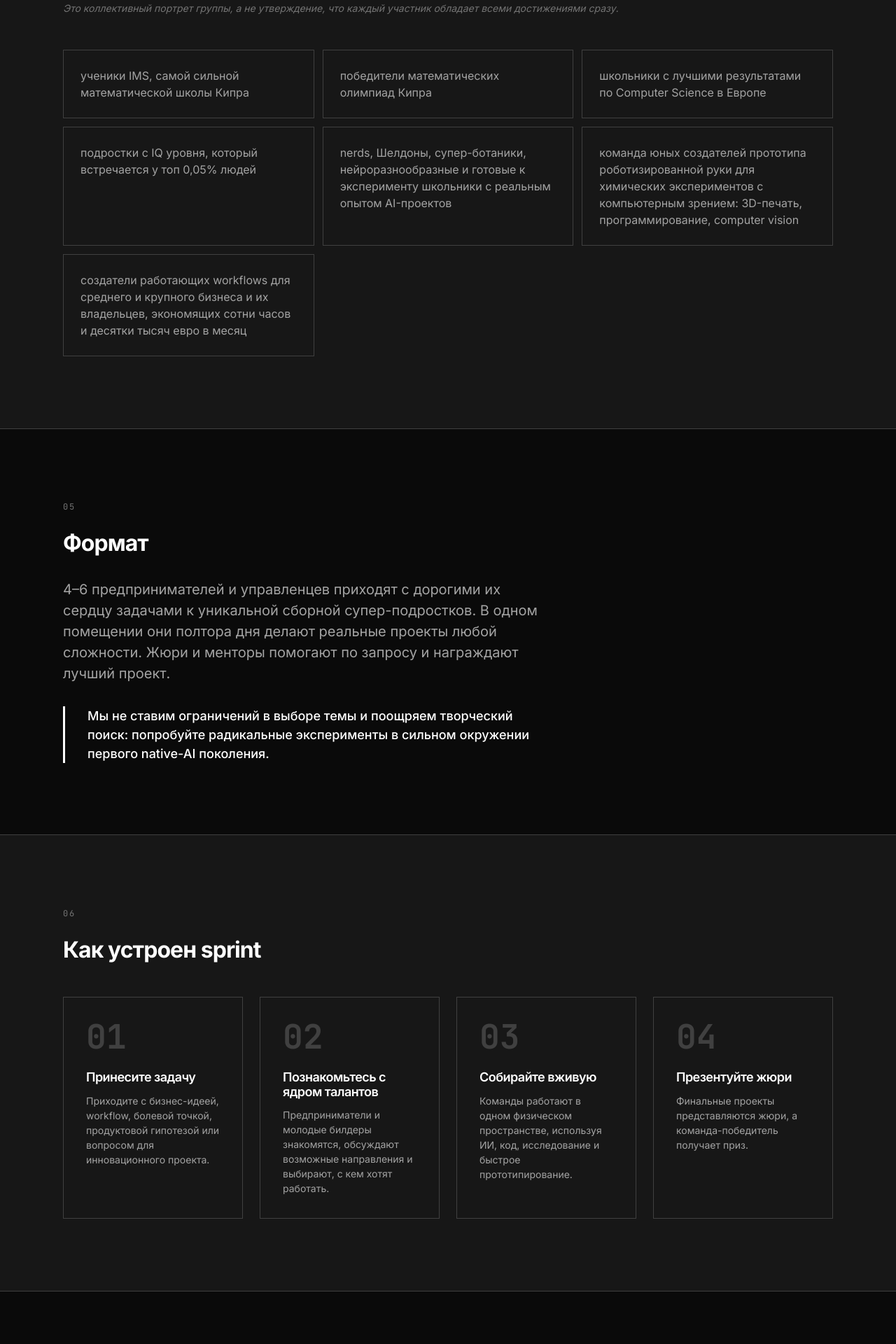
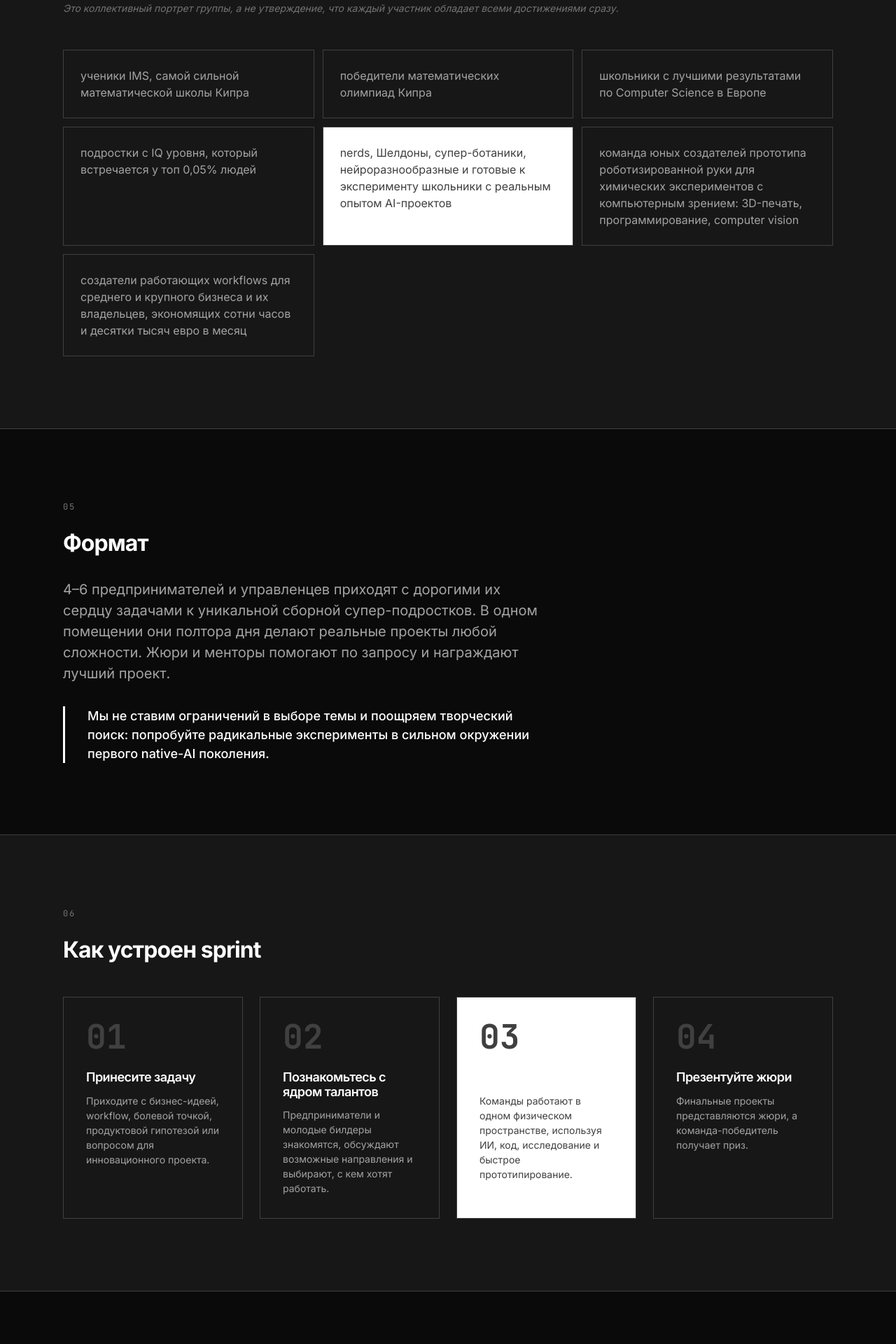
Before and after one commit to aboba485/hybrid-hackathon-LP, a FastAPI app: page / in a window 1280 px wide. Shown: the part 4196-6116 px from the top of the page at 70% size. Run offline with FastAPI, Linux system fonts and the light colour scheme.

Commit message:
Invert two highlight cards (Sheldons talent item, sprint step 03)
Add a reusable .inverted-card modifier (white card, re-mapped color tokens)
and apply it to the "nerds/Sheldons" talent item and step 03 ("Build live")
as single white pattern-interrupt highlights inside their dark grids.
Bump cache-bust to ?v=5.

Co-Authored-By: Claude Opus 4.8 <noreply@anthropic.com>

```diff
--- a/app/static/css/styles.css
+++ b/app/static/css/styles.css
@@ -1080,6 +1080,18 @@ h1, h2, h3, h4, h5, h6 {
     color: var(--color-black);
 }
 
+/* Single inverted card — a white "pattern interrupt" highlight for one item
+   inside an otherwise dark grid (e.g. one talent-item, one step-card). */
+.inverted-card {
+    background: var(--color-white);
+    --color-bg: var(--color-white);
+    --color-surface: var(--color-gray-200);
+    --color-border: var(--color-gray-300);
+    --color-text: var(--color-black);
+    --color-text-secondary: var(--color-gray-700);
+    --color-text-muted: var(--color-gray-600);
+}
+
 /* --------------------------------------------------------------------------
    Footer
    -------------------------------------------------------------------------- */
--- a/app/templates/index.html
+++ b/app/templates/index.html
@@ -17,7 +17,7 @@
     <link href="https://fonts.googleapis.com/css2?family=Inter:wght@400;500;600;700;800&family=JetBrains+Mono:wght@400;500;600;700&display=swap" rel="stylesheet">
 
     <!-- Styles -->
-    <link rel="stylesheet" href="/static/css/styles.css?v=4">
+    <link rel="stylesheet" href="/static/css/styles.css?v=5">
 </head>
 <body>
     <!-- Hero Section -->
@@ -121,7 +121,7 @@
                 <div class="talent-item" data-i18n="talent2">winners of Cyprus mathematics olympiads</div>
                 <div class="talent-item" data-i18n="talent3">students with top Computer Science results in Europe</div>
                 <div class="talent-item" data-i18n="talent4">teenagers with IQ levels found in roughly the top 0.05%</div>
-                <div class="talent-item" data-i18n="talent5">nerds, Sheldons, super-geeks, neurodiverse and experiment-ready students with real AI project experience</div>
+                <div class="talent-item inverted-card" data-i18n="talent5">nerds, Sheldons, super-geeks, neurodiverse and experiment-ready students with real AI project experience</div>
                 <div class="talent-item" data-i18n="talent6">a young team that designed and 3D-printed a robotic arm prototype for chemical experiments with computer vision</div>
                 <div class="talent-item" data-i18n="talent7">creators of working workflows for medium and large businesses and their owners, saving hundreds of hours and tens of thousands of euros per month</div>
             </div>
@@ -154,7 +154,7 @@
                     <h3 class="step-title" data-i18n="step2_title">Meet the talent core</h3>
                     <p class="step-text" data-i18n="step2_text">Entrepreneurs and young builders meet, discuss possible directions, and choose who they want to work with.</p>
                 </div>
-                <div class="step-card">
+                <div class="step-card inverted-card">
                     <div class="step-number">03</div>
                     <h3 class="step-title" data-i18n="step3_title">Build live</h3>
                     <p class="step-text" data-i18n="step3_text">Teams work in the same physical space, using AI, code, research, and fast prototyping.</p>
@@ -365,7 +365,7 @@
     </footer>
 
     <!-- Scripts -->
-    <script src="/static/js/i18n.js?v=4"></script>
-    <script src="/static/js/main.js?v=4"></script>
+    <script src="/static/js/i18n.js?v=5"></script>
+    <script src="/static/js/main.js?v=5"></script>
 </body>
 </html>
```
